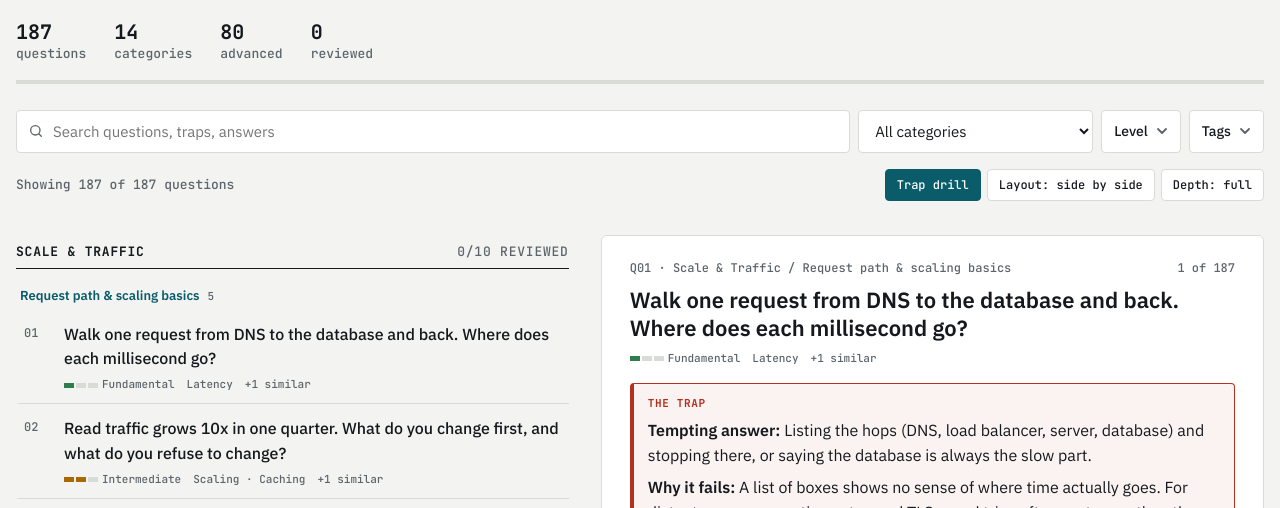
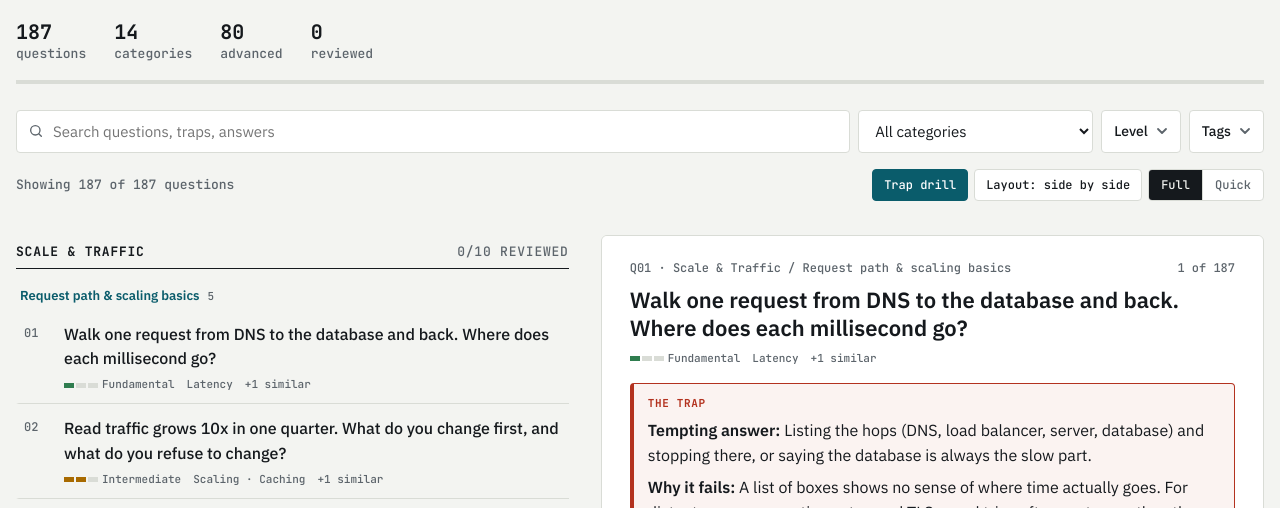
Before and after one commit to utkarsh-mehrotra/system-design-vault, a plain HTML site: page index.html in a window 1280 px wide. Shown: the part 220-728 px from the top of the page. Drawn offline with Linux system fonts and the light colour scheme.

Commit message:
Full | Quick segmented switch replaces Depth button
Co-Authored-By: Claude Opus 5.5 <noreply@anthropic.com>

```diff
--- a/index.html
+++ b/index.html
@@ -104,6 +104,10 @@ select{flex:0 1 280px}
 .count{font:500 13px var(--display);color:var(--muted)}
 .tools{display:flex;flex-wrap:wrap;gap:6px}
 .btn{font:500 12px var(--display);padding:7px 11px;border:1px solid var(--rule);background:var(--surface);border-radius:4px;cursor:pointer}
+.seg{display:inline-flex;border:1px solid var(--rule);border-radius:4px;background:var(--surface);overflow:hidden}
+.seg button{font:500 12px var(--display);padding:7px 12px;border:0;background:none;color:var(--muted);cursor:pointer}
+.seg button+button{border-left:1px solid var(--rule)}
+.seg button[aria-checked=true]{background:var(--ink);color:var(--bg)}
 .btn.primary{background:var(--accent);color:var(--accent-ink);border-color:var(--accent)}
 
 h2.cat{font:700 13px var(--display);letter-spacing:.06em;text-transform:uppercase;margin:28px 0 0;padding:8px 0;border-bottom:1px solid var(--ink);display:flex;justify-content:space-between;gap:12px}
@@ -227,7 +231,7 @@ body.is-split #pane{display:block;position:sticky;top:16px;max-height:calc(100vh
     <div class="tools">
       <button class="btn primary" type="button" id="drillbtn">Trap drill</button>
       <button class="btn" type="button" id="layout" hidden></button>
-      <button class="btn" type="button" id="depth"></button>
+      <div class="seg" id="depth" role="radiogroup" aria-label="Answer depth"><button type="button" role="radio" data-depth="full">Full</button><button type="button" role="radio" data-depth="quick">Quick</button></div>
       <button class="btn" type="button" id="expand">Expand all</button>
       <button class="btn" type="button" id="collapse">Collapse all</button>
     </div>
@@ -476,9 +480,10 @@ function select(id,keepFocus){
   history.replaceState(null,"",location.pathname+location.search+"#"+id);
   pane();
 }
-function depthLabel(){$("depth").textContent="Depth: "+depth()}
+function depthLabel(){$("depth").querySelectorAll("[data-depth]").forEach(function(b){var on=b.dataset.depth===depthMode;b.setAttribute("aria-checked",on?"true":"false");b.tabIndex=on?0:-1})}
 depthLabel();
-$("depth").onclick=function(){depthMode=depthMode==="full"?"quick":"full";depthLabel();render()};
+$("depth").addEventListener("click",function(e){var b=e.target.closest("[data-depth]");if(!b||b.dataset.depth===depthMode)return;depthMode=b.dataset.depth;depthLabel();render()});
+$("depth").addEventListener("keydown",function(e){if(e.key!=="ArrowLeft"&&e.key!=="ArrowRight")return;e.preventDefault();depthMode=depthMode==="full"?"quick":"full";depthLabel();render();$("depth").querySelector('[aria-checked="true"]').focus()});
 $("layout").onclick=function(){store("sdv-layout",isSplit()?"list":"split");applyLayout();render()};
 WIDE.addEventListener("change",function(){applyLayout();render()});
 $("list").addEventListener("click",function(e){var b=e.target.closest("[data-sel]");if(b)select(b.dataset.sel)});
```
